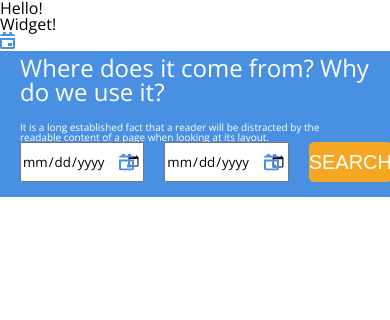
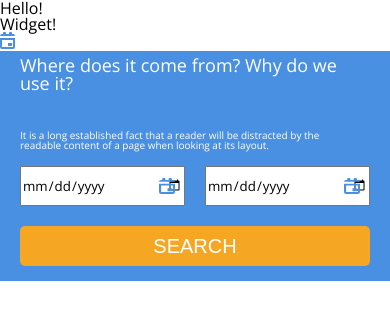
Before and after one commit to Vlad160/save-space, a website built with webpack: page dev/index.html in a window 390 px wide. Built offline with nearby package versions, Linux system fonts and the light colour scheme.

Commit message:
add responsive layout

```diff
--- /dev/null
+++ b/src/_reset.scss
@@ -0,0 +1,68 @@
+@import url('https://fonts.googleapis.com/css2?family=Open+Sans:wght@400;600&display=swap');
+//@import url('https://cdnjs.cloudflare.com/ajax/libs/normalize/8.0.1/normalize.min.css');
+
+html, body, div, span, applet, object, iframe,
+h1, h2, h3, h4, h5, h6, p, blockquote, pre,
+a, abbr, acronym, address, big, cite, code,
+del, dfn, em, img, ins, kbd, q, s, samp,
+small, strike, strong, sub, sup, tt, var,
+b, u, i, center,
+dl, dt, dd, ol, ul, li,
+fieldset, form, label, legend,
+table, caption, tbody, tfoot, thead, tr, th, td,
+article, aside, canvas, details, embed,
+figure, figcaption, footer, header, hgroup,
+menu, nav, output, ruby, section, summary,
+time, mark, audio, video {
+  margin: 0;
+  padding: 0;
+  border: 0;
+  font-size: 100%;
+  font: inherit;
+  vertical-align: baseline;
+}
+
+/* HTML5 display-role reset for older browsers */
+article, aside, details, figcaption, figure,
+footer, header, hgroup, menu, nav, section {
+  display: block;
+}
+
+body {
+  line-height: 1;
+}
+
+ol, ul {
+  list-style: none;
+}
+
+blockquote, q {
+  quotes: none;
+}
+
+blockquote:before, blockquote:after,
+q:before, q:after {
+  content: '';
+  content: none;
+}
+
+table {
+  border-collapse: collapse;
+  border-spacing: 0;
+}
+
+
+*, *::after, *::before {
+  margin: 0;
+  padding: 0;
+  box-sizing: inherit;
+}
+
+input {
+  font-family: inherit;
+}
+
+body {
+  font-family: 'Open Sans', sans-serif;
+  box-sizing: border-box;
+}
--- /dev/null
+++ b/src/_variables.scss
@@ -0,0 +1,12 @@
+:root {
+  --color-blue: #4A90E2;
+  --color-orange: #F5A623;
+  --color-white: #fff;
+  --bp-wide: 768px;
+  --bp-narrow: 440px;
+  --bp-narrowest: 320px;
+}
+
+$bp-wide: 768px;
+$bp-narrow: 440px;
+$bp-narrowest: 320px;
--- a/src/file.html
+++ b/src/file.html
@@ -12,11 +12,11 @@
             <div class="av-widget-form__pickers">
                 <div class="av-widget-form__picker">
                     <input class="av-widget-date-picker" type="date" placeholder="Depart date">
-                    <img class="av-widget-calendar-icon" src="../assets/calendar.svg" alt="Calendar icon" aria-hidden="true">
+                    <img class="av-widget-calendar-icon av-widget-icon" src="../assets/calendar.svg" alt="Calendar icon" aria-hidden="true">
                 </div>
                 <div class="av-widget-form__picker">
                     <input class="av-widget-date-picker" type="date" placeholder="Return date" aria-hidden="true">
-                    <img class="av-widget-calendar-icon" src="../assets/calendar.svg" alt="Calendar icon" aria-hidden="true">
+                    <img class="av-widget-calendar-icon av-widget-icon" src="../assets/calendar.svg" alt="Calendar icon" aria-hidden="true">
                 </div>
             </div>
             <button class="av-widget-form__submit" type="submit">Search</button>
--- a/src/styles.scss
+++ b/src/styles.scss
@@ -1,77 +1,5 @@
-@import url('https://fonts.googleapis.com/css2?family=Open+Sans:wght@400;600&display=swap');
-//@import url('https://cdnjs.cloudflare.com/ajax/libs/normalize/8.0.1/normalize.min.css');
-
-html, body, div, span, applet, object, iframe,
-h1, h2, h3, h4, h5, h6, p, blockquote, pre,
-a, abbr, acronym, address, big, cite, code,
-del, dfn, em, img, ins, kbd, q, s, samp,
-small, strike, strong, sub, sup, tt, var,
-b, u, i, center,
-dl, dt, dd, ol, ul, li,
-fieldset, form, label, legend,
-table, caption, tbody, tfoot, thead, tr, th, td,
-article, aside, canvas, details, embed,
-figure, figcaption, footer, header, hgroup,
-menu, nav, output, ruby, section, summary,
-time, mark, audio, video {
-  margin: 0;
-  padding: 0;
-  border: 0;
-  font-size: 100%;
-  font: inherit;
-  vertical-align: baseline;
-}
-
-/* HTML5 display-role reset for older browsers */
-article, aside, details, figcaption, figure,
-footer, header, hgroup, menu, nav, section {
-  display: block;
-}
-
-body {
-  line-height: 1;
-}
-
-ol, ul {
-  list-style: none;
-}
-
-blockquote, q {
-  quotes: none;
-}
-
-blockquote:before, blockquote:after,
-q:before, q:after {
-  content: '';
-  content: none;
-}
-
-table {
-  border-collapse: collapse;
-  border-spacing: 0;
-}
-
-
-*, *::after, *::before {
-  margin: 0;
-  padding: 0;
-  box-sizing: inherit;
-}
-
-input {
-  font-family: inherit;
-}
-
-body {
-  font-family: 'Open Sans', sans-serif;
-  box-sizing: border-box;
-}
-
-:root {
-  --color-blue: #4A90E2;
-  --color--orange: #F5A623;
-  --color-white: #fff;
-}
+@import "reset";
+@import "variables";
 
 .av-widget {
   background-color: var(--color-blue);
@@ -84,14 +12,18 @@ body {
 
   &__heading {
     font-size: 24px;
+    @media screen and (max-width: $bp-narrow) {
+      font-size: 18px;
+    }
   }
 
   &__body {
     margin-top: 18px;
     display: flex;
 
-    @media screen and (max-width: 768px ){
+    @media screen and (max-width: $bp-wide) {
       flex-direction: column;
+      justify-content: space-between;
     }
   }
 
@@ -99,36 +31,66 @@ body {
     font-size: 10px;
     flex-basis: 25%;
     margin-right: 20px;
+
+    @media screen and (max-width: $bp-wide) {
+      margin-top: 20px;
+      margin-bottom: 16px;
+    }
+
+    @media screen and (max-width: $bp-narrowest) {
+      order: 1;
+    }
   }
 }
 
 .av-widget-form {
   display: flex;
   justify-content: space-between;
-  min-height: 40px;
   flex-basis: 75%;
+
+  @media screen and (max-width: $bp-narrow) {
+    flex-direction: column;
+  }
 
   &__pickers {
     display: flex;
     flex-basis: 66.3333%;
     margin-right: 20px;
+    @media screen and (max-width: $bp-narrow) {
+      margin-bottom: 20px;
+      margin-right: 0;
+    }
+
+    @media screen and (max-width: $bp-narrowest) {
+      flex-direction: column;
+    }
   }
 
   &__picker {
     position: relative;
     flex-basis: 50%;
+    height: 40px;
+
 
     &:not(:last-child) {
       margin-right: 20px;
     }
+
+    @media screen and (max-width: $bp-narrowest) {
+      &:not(:last-child) {
+        margin-right: 0;
+      }
+    }
   }
 
   &__submit {
-    background-color: var(--color--orange);
+    background-color: var(--color-orange);
     color: var(--color-white);
     text-transform: uppercase;
     font-size: 20px;
-    border: none;
+    min-height: 40px;
+    display: inline-block;
+    border: 0;
     border-radius: 5px;
     flex-basis: 33.3333%;
   }
@@ -139,6 +101,11 @@ body {
   height: 100%;
 }
 
+.av-widget-icon {
+  height: 16px;
+  width: 16px;
+}
+
 .av-widget-calendar-icon {
   position: absolute;
   right: 10px;
```
Also changed, not shown: src/index.ts (line endings or trailing spaces).
